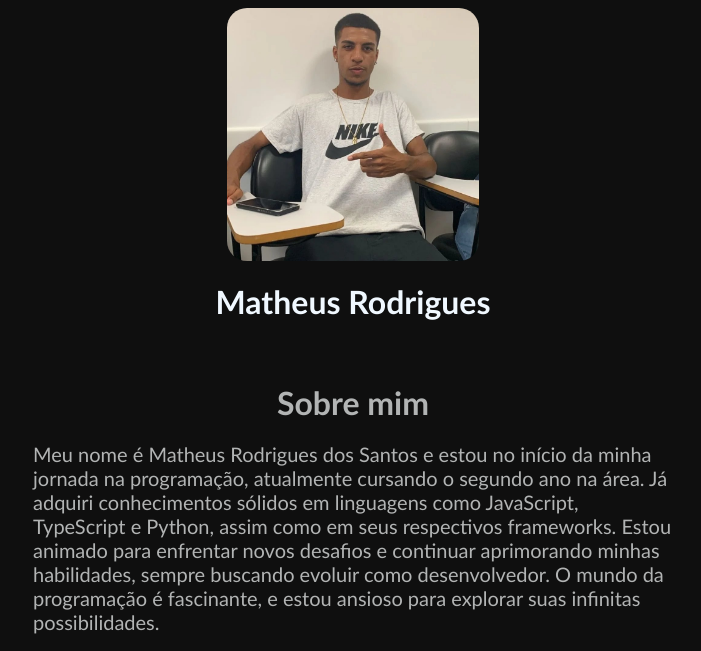
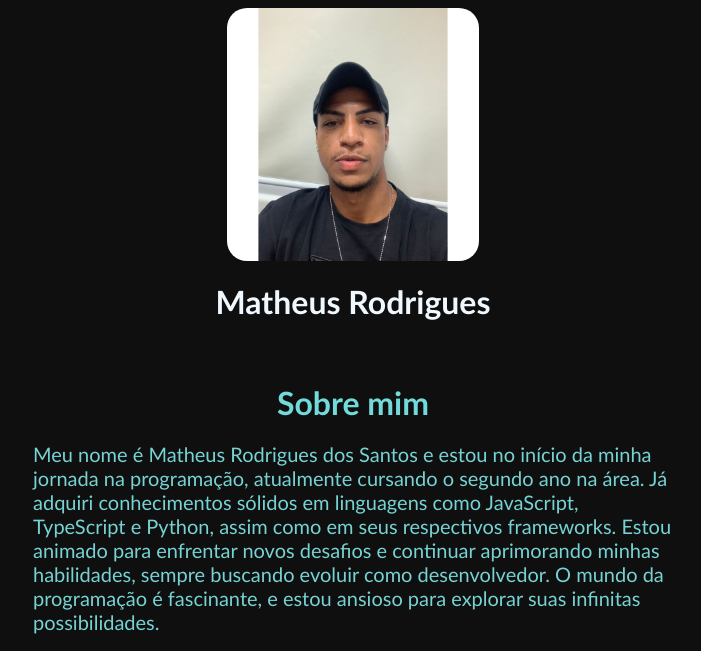
Before and after one commit to matheusrsdeveloper/portifolio.github.io, a plain HTML site: page index.html in a window 1280 px wide. Shown: the top 651 px of the page, without its empty margins (287-988 px from the left). Drawn offline with Linux system fonts and the light colour scheme.

Commit message:
Alterando styles

```diff
--- a/index.html
+++ b/index.html
@@ -10,7 +10,7 @@
 
 <body>
     <div class="ini-eu">
-        <img class="foto" src="eu.jpg" alt="matheus foto"/>
+        <img class="foto" src="eu.jpeg" alt="matheus foto"/>
         <h1>Matheus Rodrigues</h1>
     </div>
     <div class="ini-descricao">
--- a/style.css
+++ b/style.css
@@ -26,13 +26,13 @@ body {
     margin-top: 40px;
 }
 .texto-descricao {
-    color: rgb(178, 180, 180);
+    color: rgb(119, 211, 211);
     font-size: 20px;
     min-width: 250px;
 
 }
 #texto-titulo {
-    color: rgb(178, 180, 180);
+    color: rgb(114, 218, 218);
     margin: 0;
 }
 .icon {
@@ -41,7 +41,7 @@ body {
     transition: 0.5s;
 }
 .icon:hover{
-    color: darkmagenta;
+    color: rgb(114, 218, 218);
 }
 .redes-sociais {
     display: flex;
```
Also changed, not shown: eu.jpeg (added), eu.jpg (deleted).
